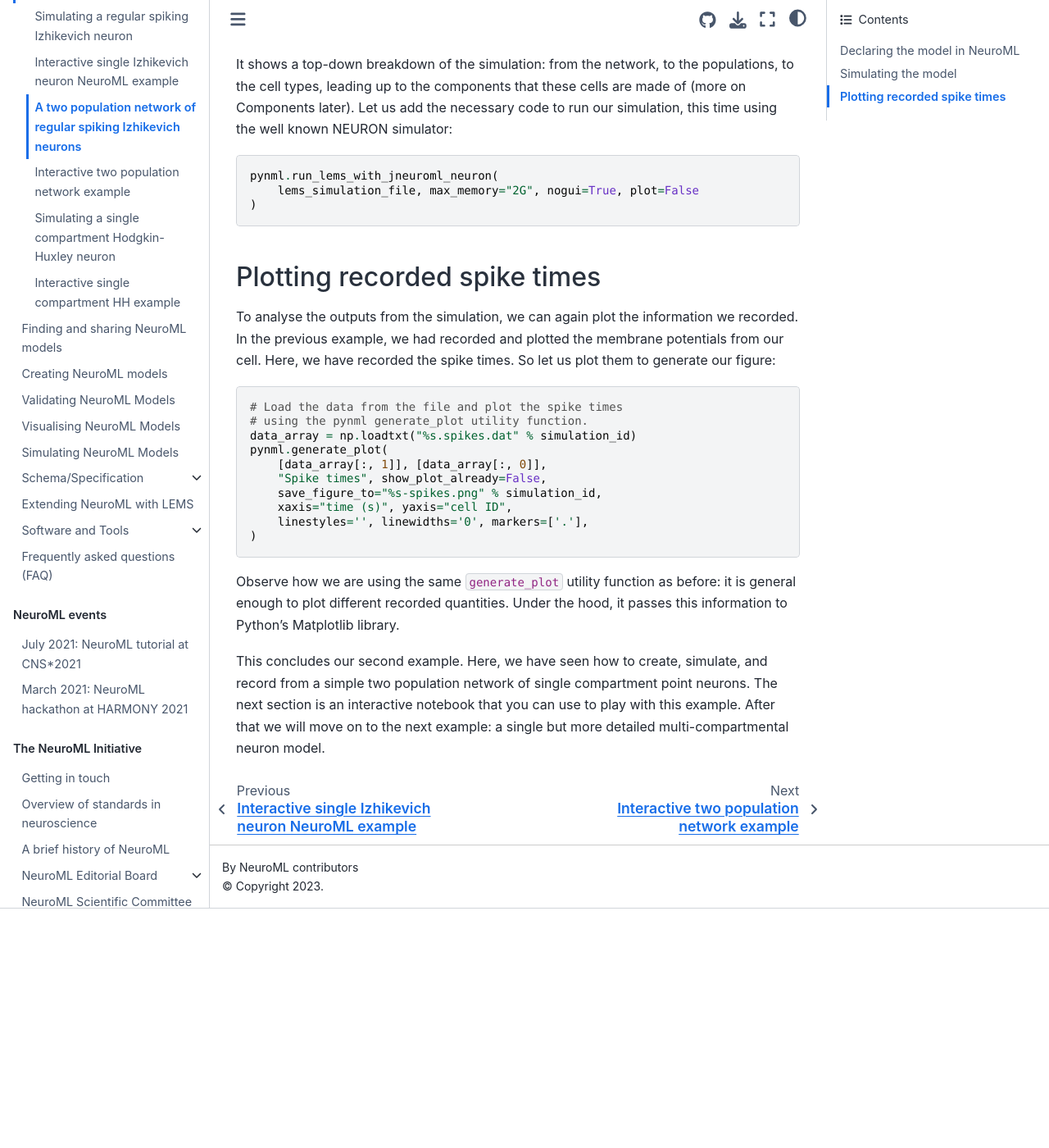
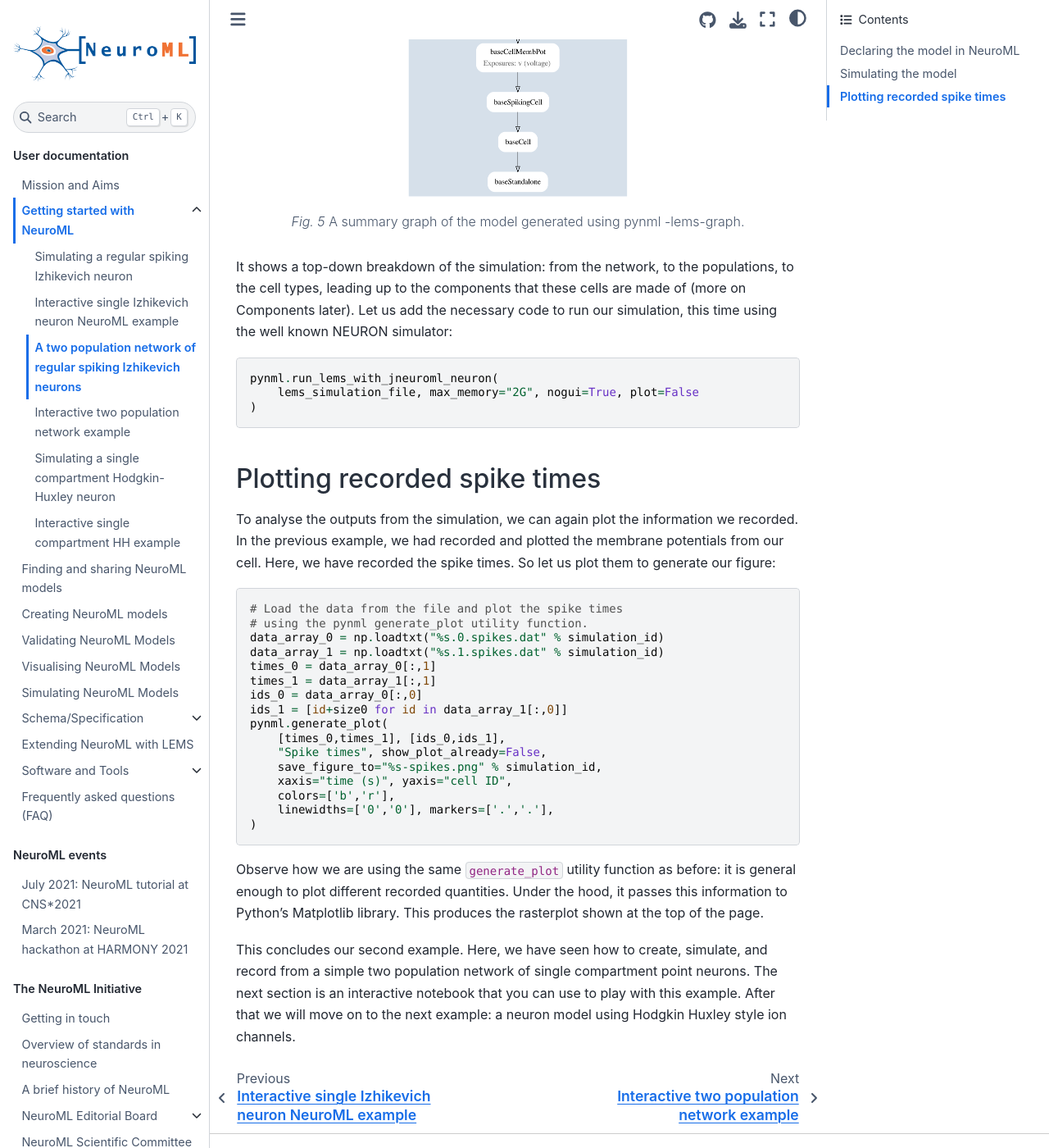
Before and after one commit to NeuroML/Documentation, a Jupyter Book: the page built from source/Userdocs/IzhikevichNetworkExample.md, in a window 1280 px wide and 1400 px high, scrolled down 6704 px. Shown: the whole window at 82% size. Built offline with Jupyter Book 1.0.4 settings and Sphinx 7.4.7 and the Sphinx Book theme 1.1.4, drawn with Linux system fonts in a browser that asks for light colours; before the commit the page ends 7812 px from its top, so only the background shows below that; some of the changed text lies outside the part shown.

Commit message:
Updated Izh network example

````diff
--- a/source/Userdocs/IzhikevichNetworkExample.md
+++ b/source/Userdocs/IzhikevichNetworkExample.md
@@ -9,7 +9,7 @@
 :alt: Spike times of neurons recorded from the simulation
 :align: center
 
-Spike times of neurons recorded from the simulation.
+Spike times of neurons in 2 populations recorded from the simulation.
 ```
 
 The Python script used to create the model, simulate it, and generate this plot is below:
@@ -34,11 +34,11 @@
 Here, we create a new document, declare the {ref}`Izhikevich neuron<schema:izhikevich2007Cell>`, and also declare the synapse that we are going to use to connect one population of neurons to the other.
 Here we intend to use the {ref}`ExpOne Synapse<schema:exponesynapse>`, where the conductance of the synapse increases instantaneously by a constant value `gbase` on receiving a spike, and then decays exponentially with a decay constant `tauDecay`.
 
-We can now declare our {ref}`network <schema:network>` with 2 {ref}`populations <schema:population>` of these cells:
+We can now declare our {ref}`network <schema:network>` with 2 {ref}`populations <schema:population>` of these cells. Note: setting a color as a  {ref}`property <schema:property>` is optional, but is used in soem other tools like generating graphs below.
 ```{literalinclude} ./NML2_examples/izhikevich-network.py
 ----
 language: python
-lines: 32-41
+lines: 32-43
 ----
 ```
 
@@ -135,6 +131,21 @@
 
 A summary graph of the model generated using pynml and the dot tool.
 ```
+
+
+Other options for `pynml` produce other views, e.g individual connections:
+```{code-block} console
+$ pynml izhikevich2007_network.nml -graph -1
+```
+
+```{figure} ../Userdocs/NML2_examples/IzNet-1.gv.png
+:alt: Model summary graph showing individual connections between cells in the populations.
+:align: center
+:scale: 70%
+
+Model summary graph showing individual connections between cells in the populations.
+```
+
 In our very simple network here, neurons do not have morphologies and are not distributed in space.
 In later examples, however, we will also see how summary figures of the network that show the morphologies, locations of different layers and neurons, and so on can also be generated using the NeuroML tools.
 
@@ -157,30 +168,25 @@
 ```
 
 <!-- BUG in pynml needs fixing: https://github.com/NeuralEnsemble/libNeuroML/issues/91 -->
-Where we had generated a graphical summary of the model before, we can now also generate graphical summaries of the simulation using `jnml`:
+Where we had generated a graphical summary of the model before, we can now also generate graphical summaries of the simulation using `pynml` and the `-lems-graph` option. This dives deeper into the LEMS definition of the cells, showing more of the underlying dynamics of the components:
 ```{code-block} console
-$ jnml LEMS_example_izhikevich2007network_sim.xml -graph
- jNeuroML v0.10.1
- (INFO) Reading from: .../NeuroML-Documentation/source/Userdocs/NML2_examples/LEMS_example_izhikevich2007network_sim.xml
- (INFO) simCpt: Component(id=example_izhikevich2007network_sim type=Simulation)
- Writing to: .../NeuroML-Documentation/source/Userdocs/NML2_examples/LEMS_example_izhikevich2007network_sim.gv
- Have successfully run command: dot -Tpng  .../NeuroML-Documentation/source/Userdocs/NML2_examples/LEMS_example_izhikevich2007network_sim.gv -o .../NeuroML-Documentation/source/Userdocs/NML2_examples/LEMS_example_izhikevich2007network_sim.png
+$ pynml LEMS_example_izhikevich2007network_sim.xml -lems-graph
 ```
 
 Here is the generated summary graph:
 ```{figure} ../Userdocs/NML2_examples/LEMS_example_izhikevich2007network_sim.png
-:alt: Model summary graph generated using jnml.
+:alt: Model summary graph generated using pynml.
 :align: center
 :scale: 50%
 
-A summary graph of the model generated using jnml.
+A summary graph of the model generated using pynml -lems-graph.
 ```
 It shows a top-down breakdown of the simulation: from the network, to the populations, to the cell types, leading up to the components that these cells are made of (more on Components later).
 Let us add the necessary code to run our simulation, this time using the well known NEURON simulator:
 ```{literalinclude} ./NML2_examples/izhikevich-network.py
 ----
 language: python
-lines: 91-93
+lines: 100-102
 ----
 ```
 (userdocs:gettingstarted:izhikevichnetwork:plotting)=
@@ -192,14 +198,14 @@
 ```{literalinclude} ./NML2_examples/izhikevich-network.py
 ----
 language: python
-lines: 95-104
+lines: 104-119
 ----
 ```
 Observe how we are using the same `generate_plot` utility function as before: it is general enough to plot different recorded quantities.
-Under the hood, it passes this information to Python's Matplotlib library.
+Under the hood, it passes this information to Python's Matplotlib library. This produces the rasterplot shown at the top of the page.
 
 
 This concludes our second example.
 Here, we have seen how to create, simulate, and record from a simple two population network of single compartment point neurons.
 The next section is an interactive notebook that you can use to play with this example.
-After that we will move on to the next example: a single but more detailed multi-compartmental neuron model.
+After that we will move on to the next example: a neuron model using Hodgkin Huxley style ion channels.
--- a/source/Userdocs/NML2_examples/izhikevich-network.py
+++ b/source/Userdocs/NML2_examples/izhikevich-network.py
@@ -12,12 +12,12 @@
 from neuroml import PulseGenerator
 from neuroml import ExplicitInput
 from neuroml import Connection
+from neuroml import Property
 import neuroml.writers as writers
 import random
 from pyneuroml import pynml
 from pyneuroml.lems import LEMSSimulation
 import numpy as np
-
 
 nml_doc = NeuroMLDocument(id="IzNet")
 
@@ -34,23 +34,26 @@
 
 size0 = 5
 pop0 = Population(id="IzPop0", component=iz0.id, size=size0)
+# Set optional color property. Note: used later when generating graphs etc.
+pop0.properties.append(Property(tag='color', value='0 0 .8'))
 net.populations.append(pop0)
 
 size1 = 5
 pop1 = Population(id="IzPop1", component=iz0.id, size=size1)
+pop1.properties.append(Property(tag='color', value='.8 0 0'))
 net.populations.append(pop1)
 
 proj = Projection(id='proj', presynaptic_population=pop0.id,
                   postsynaptic_population=pop1.id, synapse=syn0.id)
 net.projections.append(proj)
 
-random.seed(921)
-prob_connection = 0.5
+random.seed(123)
+prob_connection = 0.8
 count = 0
 for pre in range(0, size0):
     pg = PulseGenerator(
-        id="pulseGen_%i" % pre, delay="0ms", duration="10000ms",
-        amplitude="%f nA" % (0.1 * random.random())
+        id="pg_%i" % pre, delay="0ms", duration="10000ms",
+        amplitude="%f nA" % (0.1 + 0.1 * random.random())
     )
     nml_doc.pulse_generators.append(pg)
 
@@ -74,17 +77,23 @@
 
 simulation_id = "example_izhikevich2007network_sim"
 simulation = LEMSSimulation(sim_id=simulation_id,
-                            duration=10000, dt=0.1, simulation_seed=123)
+                            duration=1000, dt=0.1, simulation_seed=123)
 simulation.assign_simulation_target(net.id)
 simulation.include_neuroml2_file(nml_file)
 
 simulation.create_event_output_file(
-    "pop0", "%s.spikes.dat" % simulation_id, format='ID_TIME'
+    "pop0", "%s.0.spikes.dat" % simulation_id, format='ID_TIME'
 )
-
 for pre in range(0, size0):
     simulation.add_selection_to_event_output_file(
         "pop0", pre, 'IzPop0[{}]'.format(pre), 'spike')
+
+simulation.create_event_output_file(
+    "pop1", "%s.1.spikes.dat" % simulation_id, format='ID_TIME'
+)
+for pre in range(0, size1):
+    simulation.add_selection_to_event_output_file(
+        "pop1", pre, 'IzPop1[{}]'.format(pre), 'spike')
 
 lems_simulation_file = simulation.save_to_file()
 
@@ -94,11 +103,17 @@
 
 # Load the data from the file and plot the spike times
 # using the pynml generate_plot utility function.
-data_array = np.loadtxt("%s.spikes.dat" % simulation_id)
+data_array_0 = np.loadtxt("%s.0.spikes.dat" % simulation_id)
+data_array_1 = np.loadtxt("%s.1.spikes.dat" % simulation_id)
+times_0 = data_array_0[:,1]
+times_1 = data_array_1[:,1]
+ids_0 = data_array_0[:,0]
+ids_1 = [id+size0 for id in data_array_1[:,0]]
 pynml.generate_plot(
-    [data_array[:, 1]], [data_array[:, 0]],
+    [times_0,times_1], [ids_0,ids_1],
     "Spike times", show_plot_already=False,
     save_figure_to="%s-spikes.png" % simulation_id,
     xaxis="time (s)", yaxis="cell ID",
-    linestyles='', linewidths='0', markers=['.'],
+    colors=['b','r'],
+    linewidths=['0','0'], markers=['.','.'],
 )
````
Also changed, not shown: other parts of source/Userdocs/IzhikevichNetworkExample.md (+6 -10 lines), source/Userdocs/NML2_examples/IzNet-1.gv.png (added), source/Userdocs/NML2_examples/IzNet.gv.png, source/Userdocs/NML2_examples/LEMS_example_izhikevich2007network_sim.png, source/Userdocs/NML2_examples/example_izhikevich2007network_sim-spikes.png, 1 other file.
